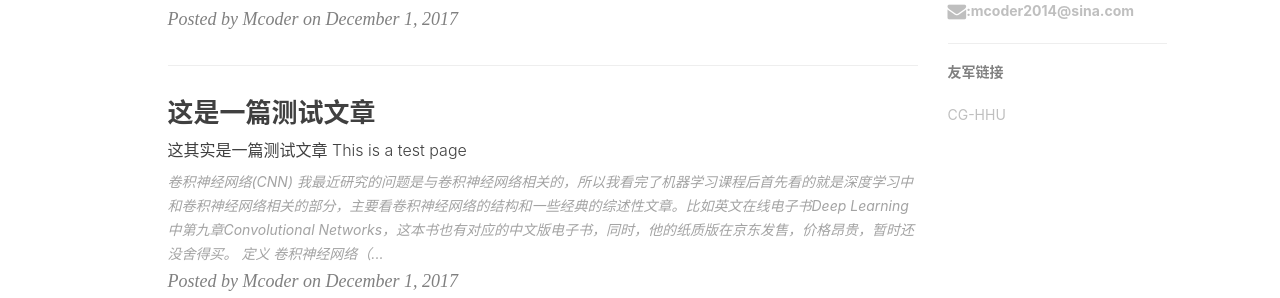
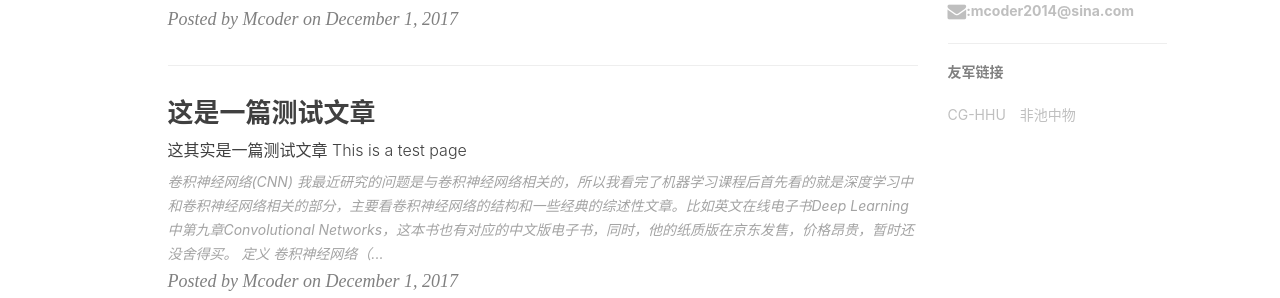
Before and after one commit to mcoder2014/mcoder2014.github.io, a Jekyll site: the page built from index.html, in a window 1280 px wide. Shown: the part 871-1169 px from the top of the page. Built offline with Jekyll 4.4.1, drawn with Linux system fonts in a browser that asks for light colours; nearby versions of some CDN libraries; the list of posts is cut into pages by our own code; comment, search, counter and statistics services are not loaded.

Commit message:
增加友军链接

```diff
--- a/_config.yml
+++ b/_config.yml
@@ -87,6 +87,10 @@ friends: [
     {
         title: "CG-HHU",
         href: "https://cghhu.cn"
+    },
+    {
+        title: "非池中物",
+        herf: "https://feichizhongwu.github.io"
     }
 #   ,{
 #        title: "简书·BY",
```
